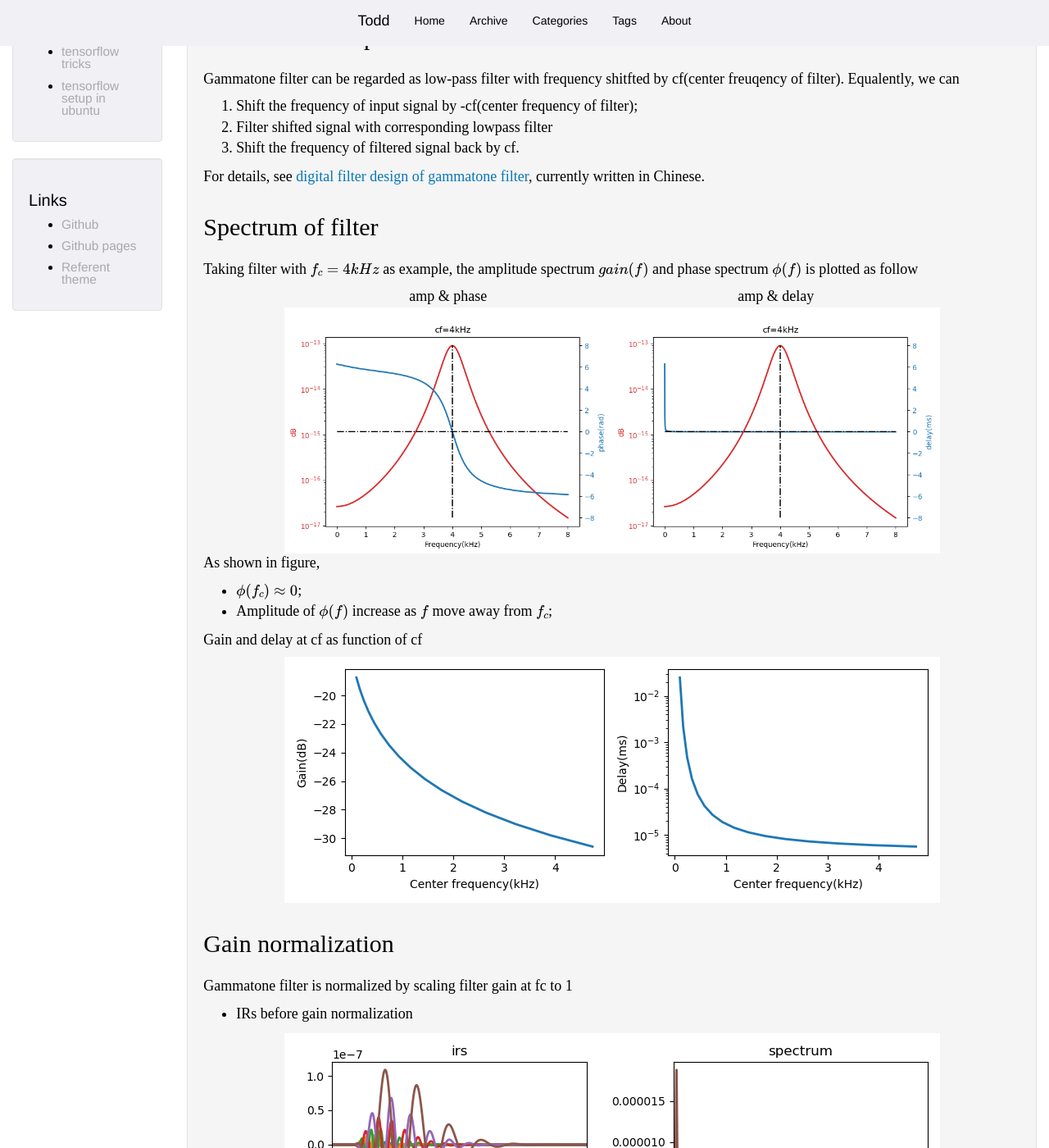
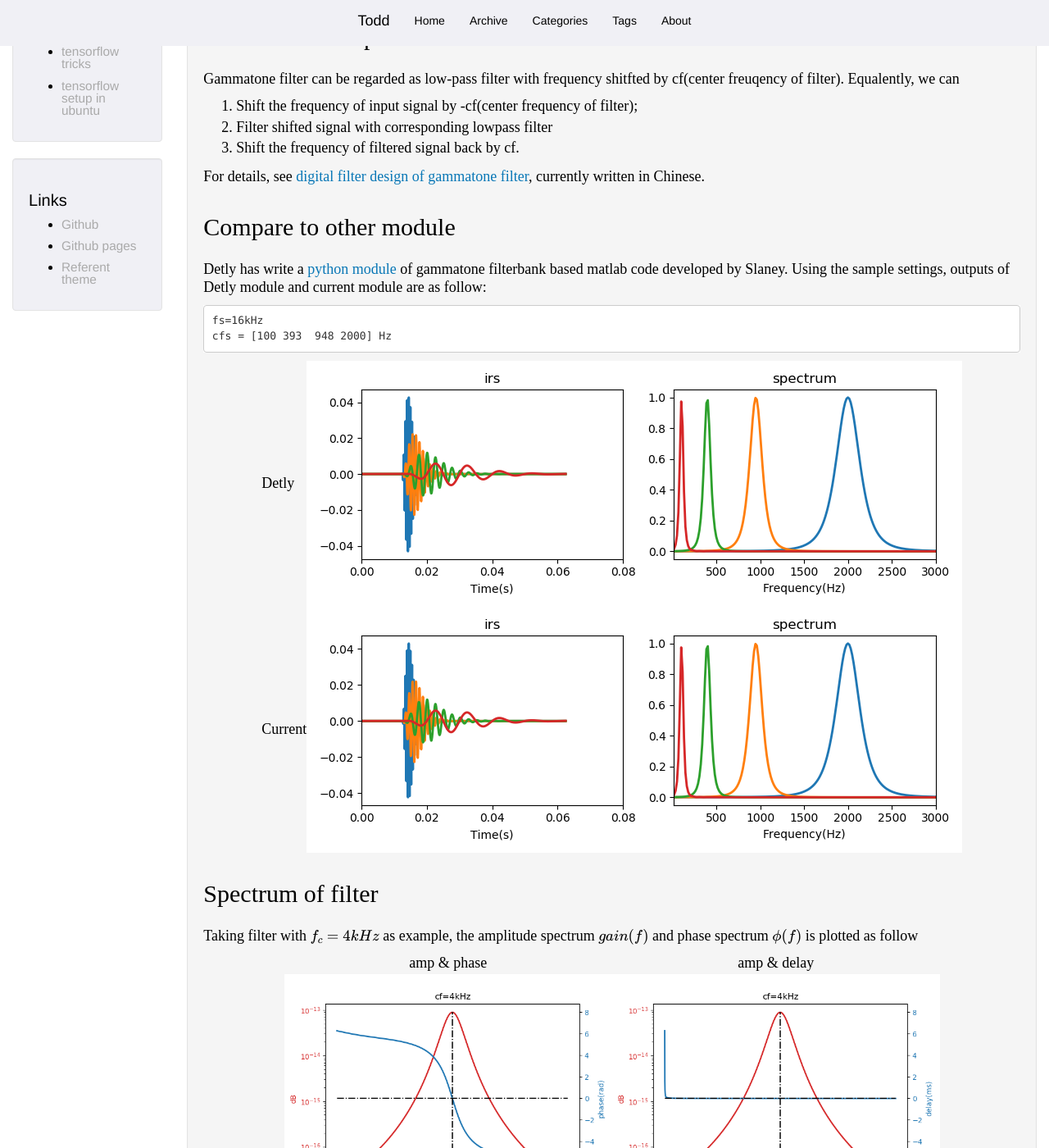
Before and after one commit to bingo-todd/bingo-todd.github.io, a Jekyll site: the page built from _posts/2019-9-13-Gammatone filers module.md, in a window 1280 px wide and 1400 px high, scrolled down 502 px. Shown: the whole window at 82% size. Built offline with Jekyll 4.4.1, drawn with Linux system fonts in a browser that asks for light colours; formulas are drawn with MathJax 3.

Commit message:
add module validation

````diff
--- a/_posts/2019-9-13-Gammatone filers module.md
+++ b/_posts/2019-9-13-Gammatone filers module.md
@@ -30,6 +30,23 @@ Gammatone filter can be regarded as low-pass filter with frequency shitfted by c
 3. Shift the frequency of filtered signal back by cf.
 
 For details, see [digital filter design of gammatone filter](/work/2019/09/27/gtf_baseband_implementation.html), currently written in Chinese.
+
+## Compare to other module
+Detly has write a [python module](https://github.com/detly/gammatone) of gammatone filterbank based matlab code developed by Slaney.
+Using the sample settings, outputs of Detly module and current module are as follow:
+
+```
+fs=16kHz
+cfs = [100 393  948 2000] Hz
+```
+
+<table align="center">
+<tr> <td>Detly</td> <td> <img src='/assets/images/gammatone_filters/validate/reference.png'> </td> </tr>
+<tr>
+<td> Current </td> <td> <img src='/assets/images/gammatone_filters/validate/proposed.png'> </td>
+</tr>
+</table>
+
 
 ## Spectrum of filter
 
````
Also changed, not shown: assets/images/gammatone_filters/validate/proposed.png (added), assets/images/gammatone_filters/validate/reference.png (added).
